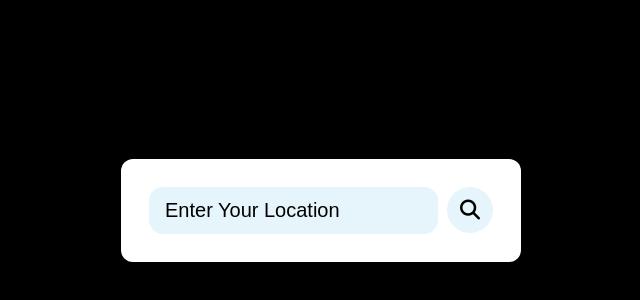
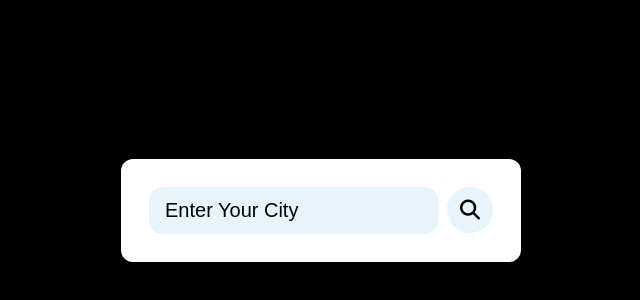
Before and after one commit to vhaasith/Weather-App, a plain HTML site: page index.html in a window 1280 px wide. Shown: the part 190-490 px from the top of the page, 319-959 px from the left. Drawn offline with Linux system fonts and the light colour scheme.

Commit message:
small change

```diff
--- a/index.html
+++ b/index.html
@@ -11,7 +11,7 @@
     <div class="container">
         <div class="header">
             <div class="search-box">
-                <input type="text" placeholder="Enter your location" class="input-box">
+                <input type="text" placeholder="Enter your City" class="input-box">
                 <button class="fa-solid fa-magnifying-glass" id="searchBtn"></button>
             </div>
         </div>
```
